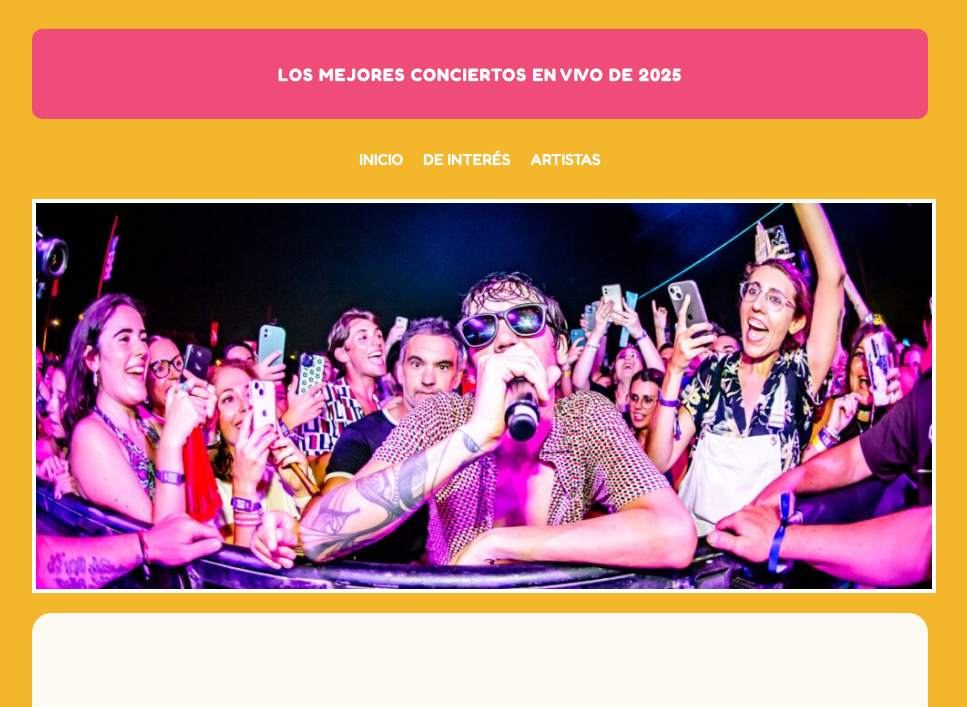
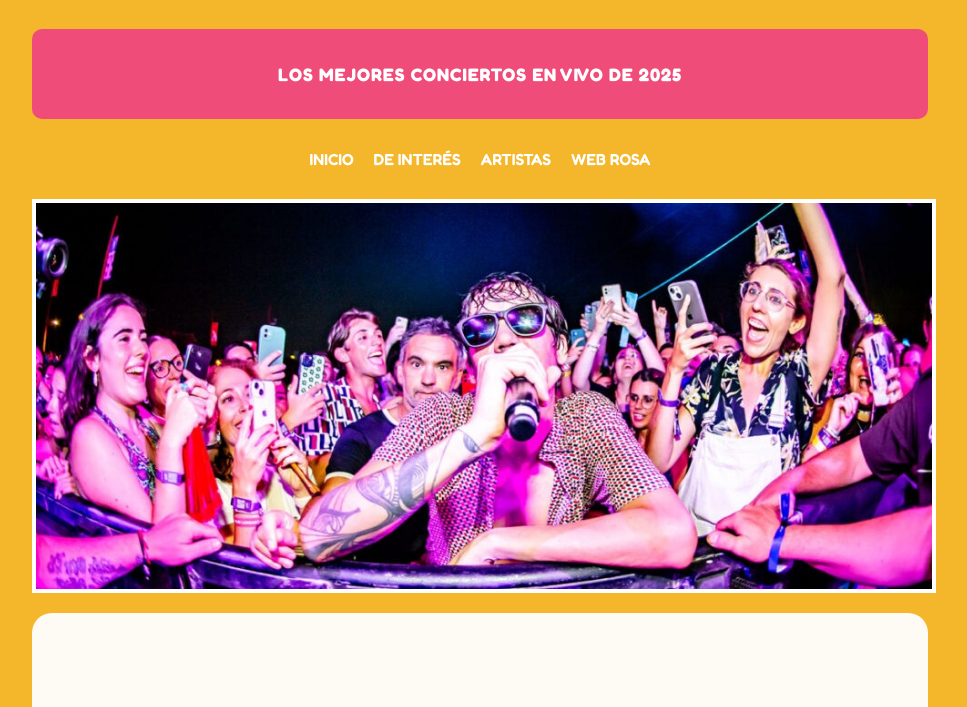
Before and after one commit to EstherCallejasPareja/tareaweb, a plain HTML site: page index.html in a window 1280 px wide. Shown: the part 93-800 px from the top of the page, without its empty margins (160-1127 px from the left). Drawn offline with Linux system fonts and the light colour scheme.

Commit message:
Add files via upload

```diff
--- a/index.html
+++ b/index.html
@@ -31,6 +31,9 @@
   <li><a href="index.html">INICIO</a></li>
   <li><a href="paginas/Conciertos.html">DE INTERÉS</a></li>
   <li><a href="paginas/Artistas.html">ARTISTAS</a></li>
+  <li><a href="https://rosa23010.github.io/Viajes/">WEB ROSA</a></li>
+
+
 
 
   </ul>
```
